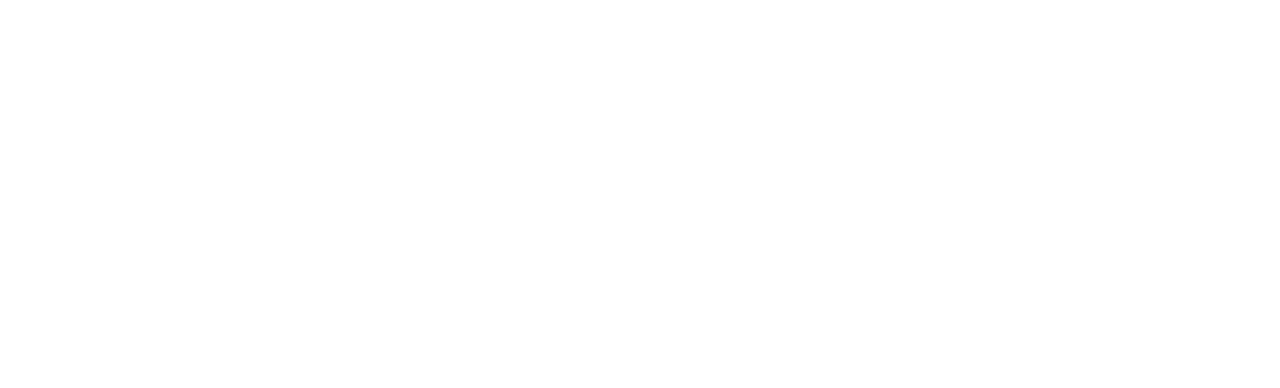
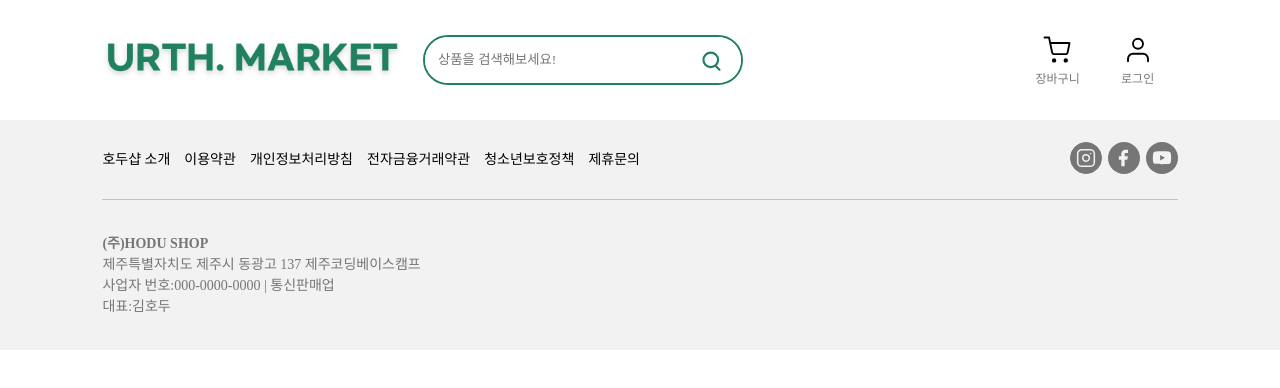
Before and after one commit to junep16/earth-market, a React (Create React App) app in the folder earth-market/my-app/: page /product in a window 1280 px wide. Shown: the top 388 px of the page. Built offline with nearby package versions, Linux system fonts and the light colour scheme; a web font is replaced by a local one.

Commit message:
✅ 제품 상세페이지 추가

```diff
--- a/earth-market/my-app/src/App.js
+++ b/earth-market/my-app/src/App.js
@@ -1,5 +1,6 @@
 import Home from "Pages/home/Home";
 import Join from "Pages/join/Join";
+import Product from "Pages/product/Product";
 import GlobalStyle from "fonts/GlobalStyle";
 import { BrowserRouter, Route } from "react-router-dom";
 
@@ -13,6 +14,7 @@
       <BrowserRouter>
         <Route path="/" exact component={Home}/>
         <Route path="/join" exact component={Join}/>
+        <Route path="/product" exact component={Product}/>
       </BrowserRouter>
       </main>
     </div>
--- a/earth-market/my-app/src/Components/Footer/Footer.jsx
+++ b/earth-market/my-app/src/Components/Footer/Footer.jsx
@@ -77,7 +77,7 @@
   display: flex;
   align-items: center;
   font-size: 14px;
-  width: 40%;
+  width: 50%;
   justify-content: space-between;
   li:hover {
     opacity: 0.3;
--- a/earth-market/my-app/src/Components/Navigation/navigation.css
+++ b/earth-market/my-app/src/Components/Navigation/navigation.css
@@ -33,13 +33,15 @@
 
 /* 검색 input */
 .input-search-wrap {
+  position: relative;
   display:flex;
   justify-content: center;
   align-items: center;
   background: #FFF;
   border: 2.5px solid #218060;
   border-radius: 50px;
-  width: 50%;
+  width: 35%;
+  height: 50px;
 }
 .input-search-wrap label {
   display: none;
@@ -53,6 +55,9 @@
   padding: 22px 13px;
 }
 .input-search-wrap button {
+  position: absolute;
+  top: 9%;
+  right: 3%;
   background: transparent url("../../icon/icon-search.svg") no-repeat 0 0 / contain;
   border-style: none;
   cursor: pointer;
--- /dev/null
+++ b/earth-market/my-app/src/Pages/product/Product.jsx
@@ -0,0 +1,13 @@
+import Navigation from "Components/Navigation/Navigation";
+import Footer from "Components/Footer/Footer";
+import GlobalFonts from "fonts/GlobalStyle";
+
+export default function Product() {
+    return (
+    <div>
+        <GlobalFonts />
+        <Navigation></Navigation>
+        <Footer></Footer>
+    </div>
+    );
+}
```
